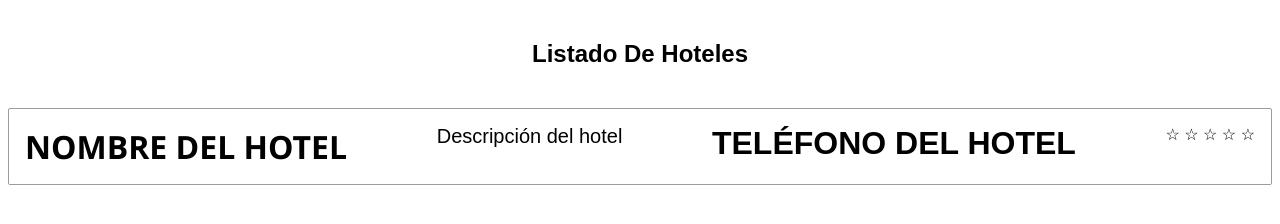
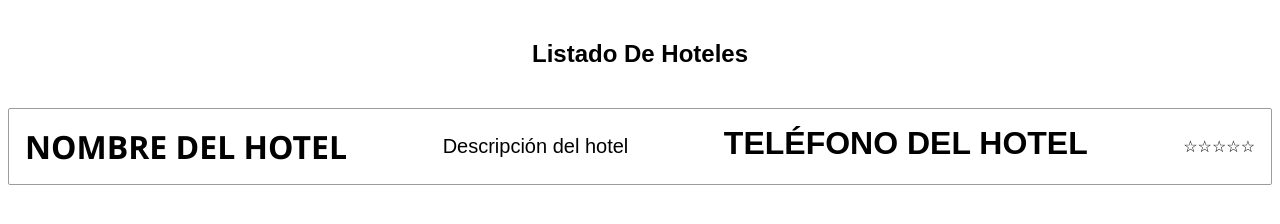
Before and after one commit to conchaasensio/bootcamp-js-laboratotio, a plain HTML site: page modulo-0/index.html in a window 1280 px wide. Drawn offline with Linux system fonts and the light colour scheme.

Commit message:
Center both hotel-description and hotel rating

```diff
--- a/modulo-0/site.css
+++ b/modulo-0/site.css
@@ -31,6 +31,9 @@ body {
 .hotel-description {
   font-size: 1.25rem;
   font-weight: 300;
+  display: flex;
+  justify-content: center;
+  align-items: center;
 }
 
 .hotel-telephone {
@@ -38,3 +41,9 @@ body {
   font-size: 2rem;
   font-weight: 700;
 }
+
+.hotel-rating {
+  display: flex;
+  justify-content: center;
+  align-items: center;
+}
```
